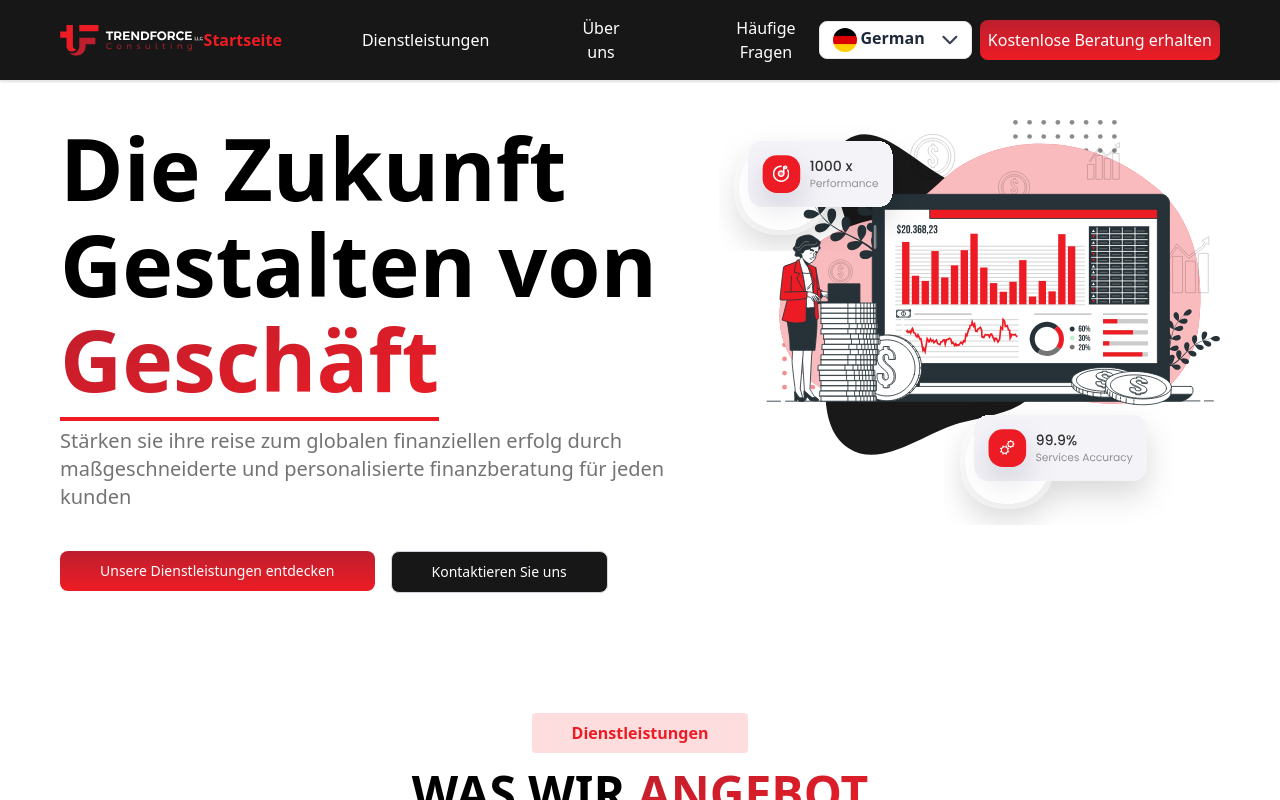
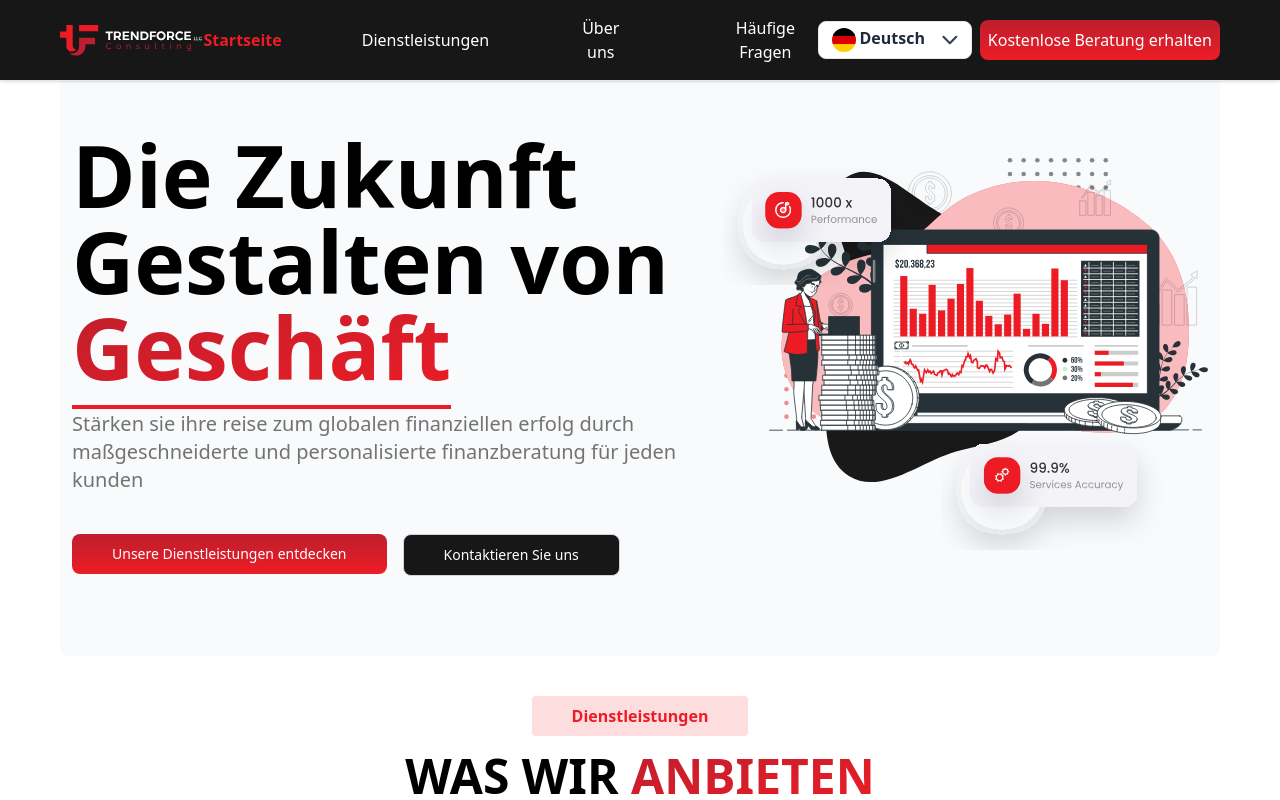
Before and after one commit to zumarfatima/Trendforce, a Next.js app: page / in a window 1280 px wide. Both pictures are taken after a click on the button "Ablehnen". Shown: the top 800 px of the page. Built offline with nearby package versions, Linux system fonts and the light colour scheme.

Commit message:
fix: banner back ground change and translation issue resolve

```diff
--- a/components/common/language-selector.tsx
+++ b/components/common/language-selector.tsx
@@ -58,13 +58,13 @@ export default function LanguageSelector({
             src={
               language === "de" ? "/assets/de-flag.png" : "/assets/uk-flag.png"
             }
-            alt={language === "de" ? "German" : "English"}
+            alt={language === "de" ? "Deutsch" : "English"}
             width={40}
             height={40}
             className="rounded-full h-6 w-6"
           />
           <span className="font-semibold text-gray-800 text-[16px] -mt-1">
-            {language === "de" ? "German" : "English"}
+            {language === "de" ? "Deutsch" : "English"}
           </span>
         </p>
         <ChevronDown className="w-7 h-7 text-gray-700 " />
@@ -104,7 +104,7 @@ export default function LanguageSelector({
               height={20}
               className="rounded-full h-6 w-6"
             />
-            <span>German</span>
+            <span>Deutsch</span>
           </button>
         </div>
       )}
--- a/components/home/hero-section.tsx
+++ b/components/home/hero-section.tsx
@@ -10,12 +10,12 @@ const HeroSection = () => {
   return (
     <section
       id="home"
-      className="flex flex-col-reverse md:flex-row justify-between w-full py-10  scroll-mt-10  md:my-20 my-10"
+      className="flex flex-col-reverse lg:flex-row items-center justify-between w-full py-10  scroll-mt-10  md:py-20 mb-10 mt-13 px-3 rounded-lg bg-gray-50"
     >
       {/* LEFT CONTENT */}
       <div className="gap-7">
         <div className="gap-4">
-          <h1 className="text-4xl lg:text-[86px] font-bold  mb-5">
+          <h1 className="text-4xl lg:text-6xl xl:text-[86px] font-bold  mb-5">
             <span className="text-black">
               {lang.heroSection.pioneeringTheFuture}{" "}
             </span>
--- a/utill/de.json
+++ b/utill/de.json
@@ -15,7 +15,7 @@
   },
   "servicesSection": {
     "heading1": "Was Wir ",
-    "heading2": "Angebot",
+    "heading2": "Anbieten",
     "subheading": "Wir bieten innovative Lösungen in mehreren Bereichen, um Unternehmen erfolgreich zu machen.",
     "servicesButton": "Dienstleistungen"
   },
```
